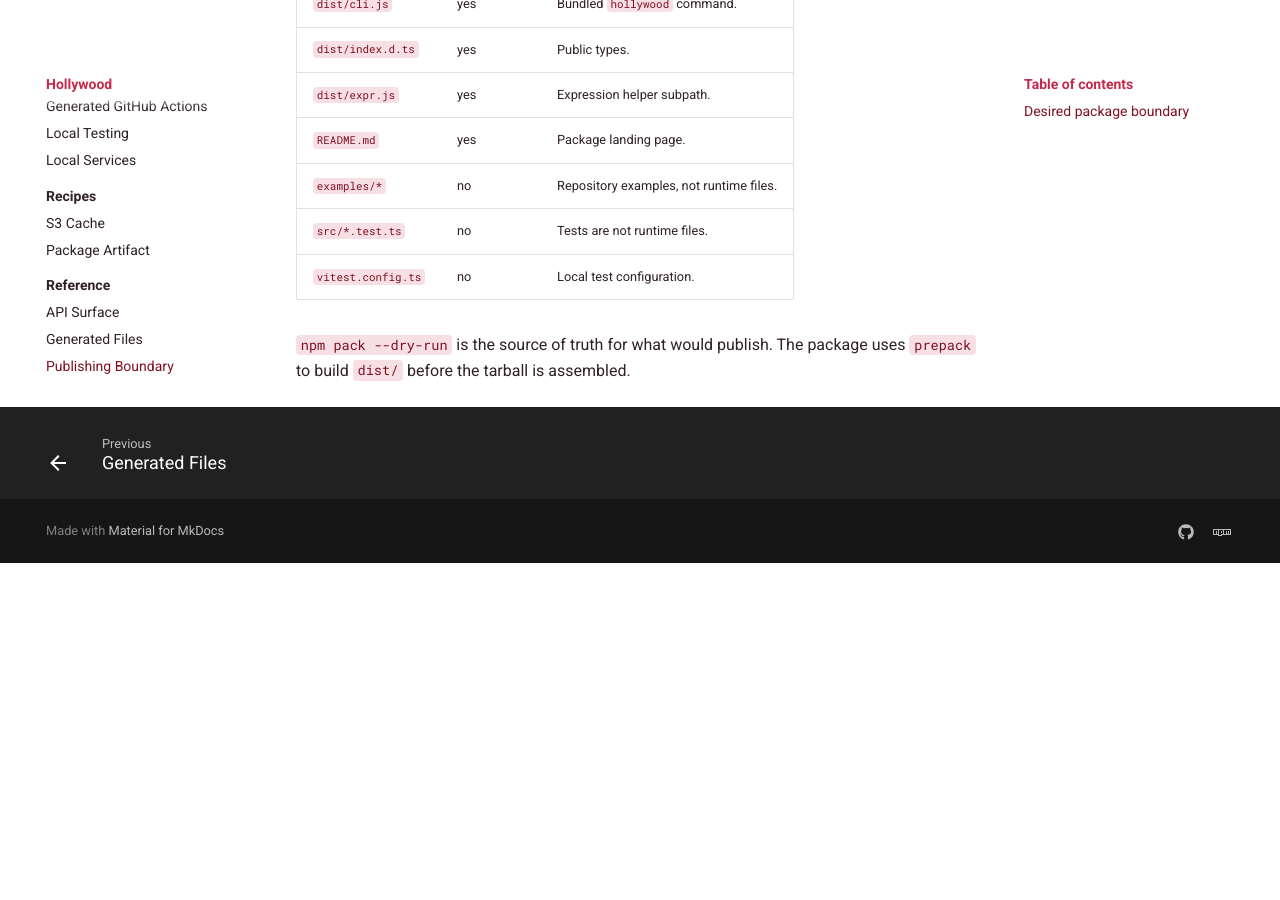
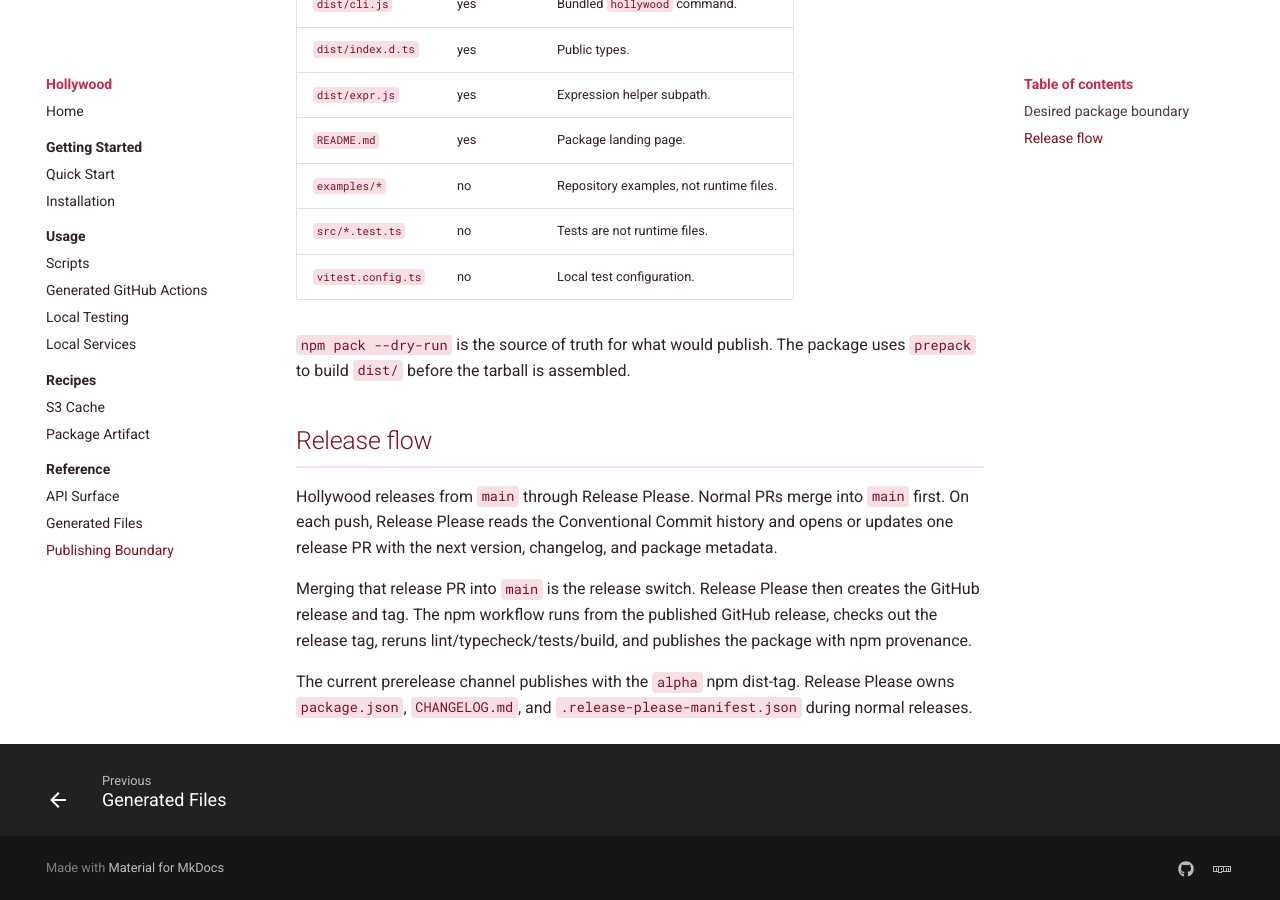
Before and after one commit to dedalus-labs/hollywood, an MkDocs documentation site: the page built from docs/reference/publishing.md, in a window 1280 px wide and 900 px high, scrolled down 1006 px. Built offline with MkDocs 1.6.1 and Material for MkDocs 9.7.7, drawn with Linux system fonts in a browser that asks for light colours; comment, search, counter and statistics services are not loaded; before the commit the page ends 1569 px from its top, so only the background shows below that.

Commit message:
docs: document release flow

```diff
--- a/docs/reference/publishing.md
+++ b/docs/reference/publishing.md
@@ -46,3 +46,19 @@ With that boundary:
 
 `npm pack --dry-run` is the source of truth for what would publish. The package
 uses `prepack` to build `dist/` before the tarball is assembled.
+
+## Release flow
+
+Hollywood releases from `main` through Release Please. Normal PRs merge into
+`main` first. On each push, Release Please reads the Conventional Commit history
+and opens or updates one release PR with the next version, changelog, and
+package metadata.
+
+Merging that release PR into `main` is the release switch. Release Please then
+creates the GitHub release and tag. The npm workflow runs from the published
+GitHub release, checks out the release tag, reruns lint/typecheck/tests/build,
+and publishes the package with npm provenance.
+
+The current prerelease channel publishes with the `alpha` npm dist-tag.
+Release Please owns `package.json`, `CHANGELOG.md`, and
+`.release-please-manifest.json` during normal releases.
```
Also changed, not shown: CONTRIBUTING.md (+25 -0 lines).
